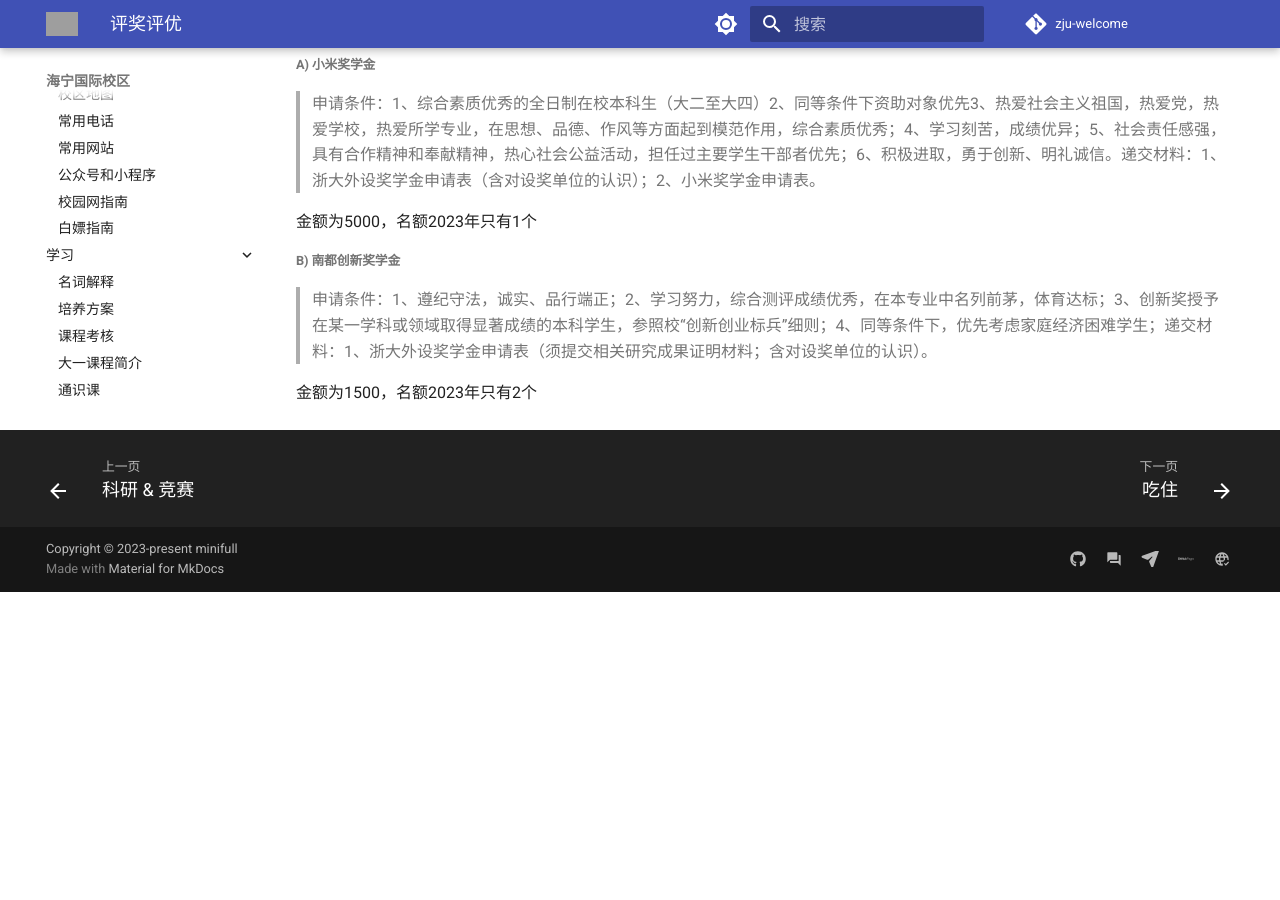
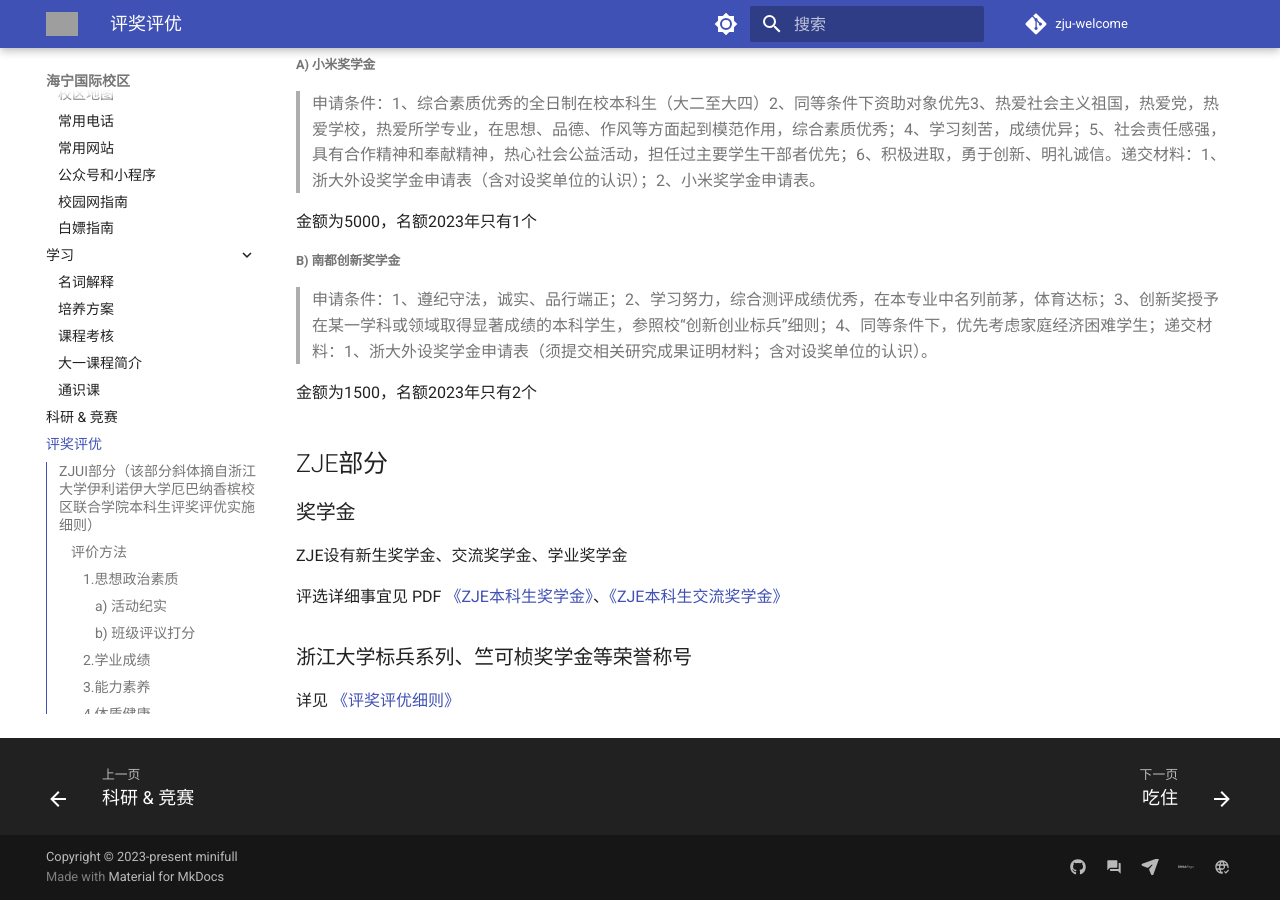
Before and after one commit to mini-full/zju-welcome, an MkDocs documentation site: the page built from docs/haining/scholarship.md, in a window 1280 px wide and 900 px high, scrolled down 4034 px. Built offline with MkDocs 1.6.1 and Material for MkDocs 9.7.7, drawn with Linux system fonts in a browser that asks for light colours; comment, search, counter and statistics services are not loaded; before the commit the page ends 4626 px from its top, so only the background shows below that; grey boxes are pictures that could not be loaded.

Commit message:
update scholarship of ZJE

```diff
--- a/docs/haining/scholarship.md
+++ b/docs/haining/scholarship.md
@@ -79,6 +79,7 @@
 主要就是在浙大校运会以及校区运动会获奖。
 
 ##### g) 对外交流标兵
+
 > 评定条件：在对外交流中表现优秀。具体在对外交流中展示文化自信、讲好中国故事、传播好中国声音等方面表现优秀。参考能力素养项目认定标准的计分规则进行评定。
 
 主要获得方式是参加一些交换项目，以及获得较高的雅思托福成绩。
@@ -158,3 +159,15 @@
 > 申请条件：1、遵纪守法，诚实、品行端正；2、学习努力，综合测评成绩优秀，在本专业中名列前茅，体育达标；3、创新奖授予在某一学科或领域取得显著成绩的本科学生，参照校“创新创业标兵”细则；4、同等条件下，优先考虑家庭经济困难学生；递交材料：1、浙大外设奖学金申请表（须提交相关研究成果证明材料；含对设奖单位的认识）。
 
 金额为1500，名额2023年只有2个
+
+## ZJE部分
+
+### 奖学金
+
+ZJE设有新生奖学金、交流奖学金、学业奖学金
+
+评选详细事宜见 PDF [《ZJE本科生奖学金》](../assets/haining/ZJE本科生奖学金.pdf)、[《ZJE本科生交流奖学金》](../assets/haining/ZJE本科生交流奖学金.pdf)
+
+### 浙江大学标兵系列、竺可桢奖学金等荣誉称号
+
+详见 [《评奖评优细则》](../assets/haining/评奖评优细则（2023年修订版）.pdf)
```
Also changed, not shown: other parts of docs/haining/scholarship.md (+1 -1 lines), 3 other files.
